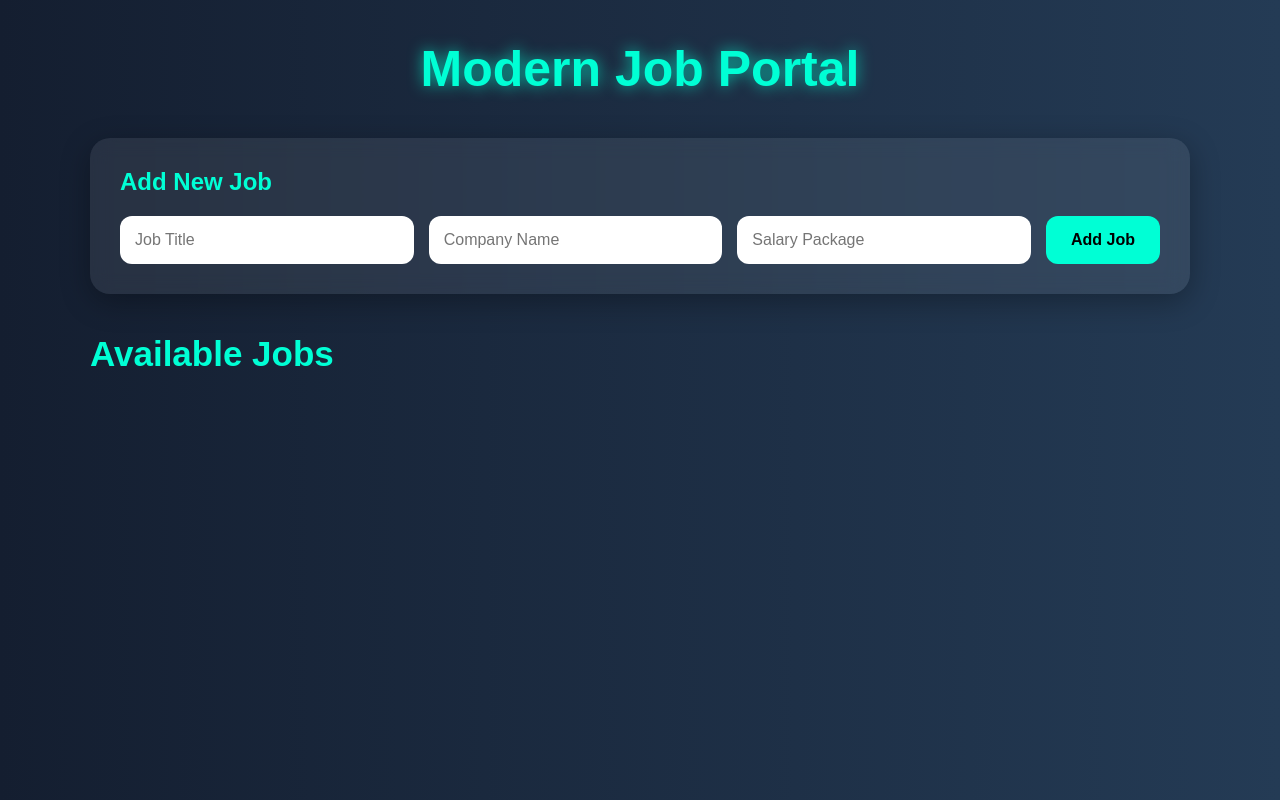
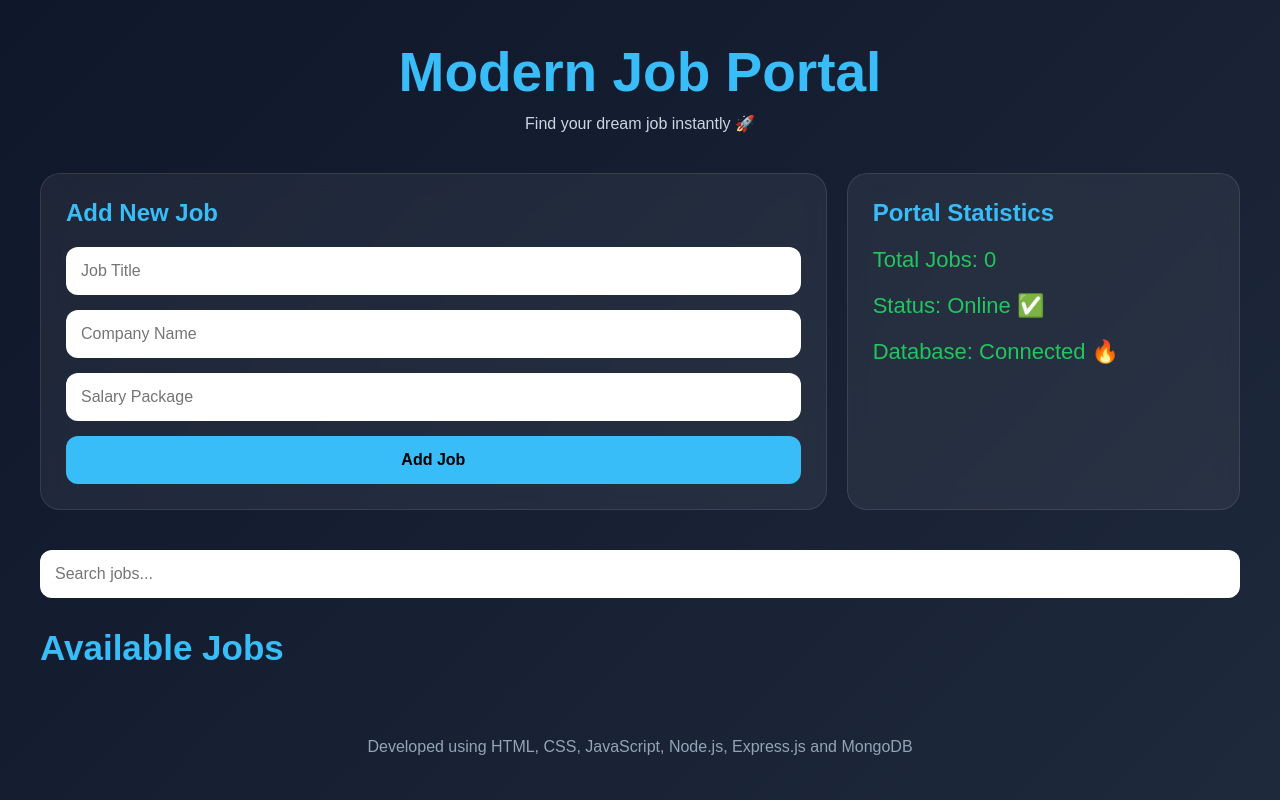
Before and after one commit to aaqil6044-boop/job-portal, a plain HTML site: page frontend/index.html in a window 1280 px wide. Drawn offline with Linux system fonts and the light colour scheme; no server answers.

Commit message:
new ui update

```diff
--- a/frontend/index.html
+++ b/frontend/index.html
@@ -1,192 +1,307 @@
-
 <!DOCTYPE html>
 <html lang="en">
 <head>
 <meta charset="UTF-8">
 <meta name="viewport" content="width=device-width, initial-scale=1.0">
-  <title>Job Portal</title>
+
+<title>Modern Job Portal</title>
 
 <style>
 
-    * {
-      margin: 0;
-      padding: 0;
-      box-sizing: border-box;
-      font-family: Arial, sans-serif;
+*{
+    margin:0;
+    padding:0;
+    box-sizing:border-box;
+    font-family:Arial, sans-serif;
 }
 
-    body {
-      background: linear-gradient(to right, #141e30, #243b55);
-      min-height: 100vh;
-      padding: 40px;
-      color: white;
+body{
+    background: linear-gradient(135deg,#0f172a,#1e293b);
+    min-height:100vh;
+    color:white;
+    padding:40px;
 }
 
-    .container {
-      max-width: 1100px;
-      margin: auto;
+.container{
+    max-width:1200px;
+    margin:auto;
 }
 
-    .title {
-      text-align: center;
-      font-size: 50px;
-      margin-bottom: 40px;
-      font-weight: bold;
-      color: #00ffd5;
-      text-shadow: 0 0 15px rgba(0,255,213,0.7);
+.title{
+    text-align:center;
+    font-size:55px;
+    margin-bottom:10px;
+    color:#38bdf8;
 }
 
-    .form-box {
-      background: rgba(255,255,255,0.08);
-      padding: 30px;
-      border-radius: 20px;
-      backdrop-filter: blur(10px);
-      box-shadow: 0 8px 30px rgba(0,0,0,0.3);
-      margin-bottom: 40px;
+.subtitle{
+    text-align:center;
+    margin-bottom:40px;
+    color:#cbd5e1;
 }
 
-    .form-box h2 {
-      margin-bottom: 20px;
-      color: #00ffd5;
+.top-box{
+    display:grid;
+    grid-template-columns:2fr 1fr;
+    gap:20px;
+    margin-bottom:40px;
 }
 
-    .input-group {
-      display: flex;
-      gap: 15px;
-      flex-wrap: wrap;
+.form-box,
+.stats-box{
+    background:rgba(255,255,255,0.06);
+    border:1px solid rgba(255,255,255,0.1);
+    border-radius:20px;
+    padding:25px;
+    backdrop-filter: blur(10px);
 }
 
-    input {
-      flex: 1;
-      min-width: 200px;
-      padding: 15px;
-      border: none;
-      border-radius: 12px;
-      font-size: 16px;
-      outline: none;
+.form-box h2,
+.stats-box h2{
+    margin-bottom:20px;
+    color:#38bdf8;
 }
 
-    button {
-      padding: 15px 25px;
-      border: none;
-      border-radius: 12px;
-      background: #00ffd5;
-      color: black;
-      font-weight: bold;
-      cursor: pointer;
-      transition: 0.3s;
-      font-size: 16px;
+.input-group{
+    display:flex;
+    flex-direction:column;
+    gap:15px;
 }
 
-    button:hover {
-      transform: scale(1.05);
-      background: white;
+input{
+    padding:15px;
+    border:none;
+    border-radius:12px;
+    font-size:16px;
+    outline:none;
 }
 
-    .jobs-title {
-      margin-bottom: 20px;
-      font-size: 35px;
-      color: #00ffd5;
+button{
+    padding:15px;
+    border:none;
+    border-radius:12px;
+    background:#38bdf8;
+    color:black;
+    font-weight:bold;
+    cursor:pointer;
+    transition:0.3s;
+    font-size:16px;
 }
 
-    #jobs {
-      display: grid;
-      grid-template-columns: repeat(auto-fit, minmax(300px, 1fr));
-      gap: 25px;
+button:hover{
+    transform:scale(1.03);
+    background:white;
 }
 
-    .job-card {
-      background: rgba(255,255,255,0.08);
-      padding: 25px;
-      border-radius: 18px;
-      backdrop-filter: blur(10px);
-      box-shadow: 0 8px 20px rgba(0,0,0,0.3);
-      transition: 0.3s;
+.search-box{
+    margin-bottom:30px;
 }
 
-    .job-card:hover {
-      transform: translateY(-8px);
-      box-shadow: 0 12px 25px rgba(0,0,0,0.5);
+.search-box input{
+    width:100%;
 }
 
-    .job-card h3 {
-      color: #00ffd5;
-      margin-bottom: 12px;
-      font-size: 28px;
+.jobs-title{
+    margin-bottom:20px;
+    color:#38bdf8;
+    font-size:35px;
 }
 
-    .job-card p {
-      margin-bottom: 10px;
-      font-size: 18px;
+#jobs{
+    display:grid;
+    grid-template-columns:repeat(auto-fit,minmax(320px,1fr));
+    gap:25px;
 }
 
-    .salary {
-      color: #00ff88;
-      font-weight: bold;
+.job-card{
+    background:rgba(255,255,255,0.06);
+    border-radius:20px;
+    padding:25px;
+    border:1px solid rgba(255,255,255,0.08);
+    transition:0.3s;
+}
+
+.job-card:hover{
+    transform:translateY(-8px);
+    box-shadow:0 10px 25px rgba(0,0,0,0.4);
+}
+
+.job-card h3{
+    color:#38bdf8;
+    margin-bottom:15px;
+    font-size:28px;
+}
+
+.job-card p{
+    margin-bottom:12px;
+    color:#e2e8f0;
+    font-size:17px;
+}
+
+.salary{
+    color:#22c55e;
+    font-weight:bold;
+}
+
+.badge{
+    display:inline-block;
+    background:#22c55e;
+    color:black;
+    padding:6px 12px;
+    border-radius:30px;
+    font-size:14px;
+    margin-bottom:15px;
+    font-weight:bold;
+}
+
+.stats{
+    font-size:22px;
+    margin-top:20px;
+    color:#22c55e;
+}
+
+.footer{
+    text-align:center;
+    margin-top:50px;
+    color:#94a3b8;
+}
+
+@media(max-width:800px){
+
+    .top-box{
+        grid-template-columns:1fr;
+    }
+
 }
 
 </style>
 </head>
+
 <body>
 
 <div class="container">
 
     <h1 class="title">Modern Job Portal</h1>
 
+    <p class="subtitle">
+        Find your dream job instantly 🚀
+    </p>
+
+    <div class="top-box">
+
         <div class="form-box">
 
             <h2>Add New Job</h2>
 
             <div class="input-group">
+
                 <input type="text" id="title" placeholder="Job Title">
 
                 <input type="text" id="company" placeholder="Company Name">
 
                 <input type="text" id="salary" placeholder="Salary Package">
 
-        <button onclick="addJob()">Add Job</button>
+                <button onclick="addJob()">
+                    Add Job
+                </button>
+
             </div>
 
         </div>
 
-    <h2 class="jobs-title">Available Jobs</h2>
+        <div class="stats-box">
+
+            <h2>Portal Statistics</h2>
+
+            <div class="stats">
+                Total Jobs:
+                <span id="jobCount">0</span>
+            </div>
+
+            <div class="stats">
+                Status:
+                Online ✅
+            </div>
+
+            <div class="stats">
+                Database:
+                Connected 🔥
+            </div>
+
+        </div>
+
+    </div>
+
+    <div class="search-box">
+        <input type="text" id="search" placeholder="Search jobs..." onkeyup="searchJobs()">
+    </div>
+
+    <h2 class="jobs-title">
+        Available Jobs
+    </h2>
 
     <div id="jobs"></div>
+
+    <div class="footer">
+        Developed using HTML, CSS, JavaScript, Node.js, Express.js and MongoDB
+    </div>
 
 </div>
 
 <script>
 
-async function addJob() {
+let allJobs = [];
+
+async function addJob(){
 
     const title = document.getElementById('title').value;
     const company = document.getElementById('company').value;
     const salary = document.getElementById('salary').value;
 
-  await fetch('https://job-portal-bqgu.onrender.com/addJob', {
-    method: 'POST',
-    headers: {
-      'Content-Type': 'application/json'
+    if(!title || !company || !salary){
+        alert("Please fill all fields");
+        return;
+    }
+
+    await fetch('https://job-portal-bqgu.onrender.com/addJob',{
+
+        method:'POST',
+
+        headers:{
+            'Content-Type':'application/json'
         },
-    body: JSON.stringify({
+
+        body:JSON.stringify({
             title,
             company,
             salary
         })
+
     });
 
-  document.getElementById('title').value = "";
-  document.getElementById('company').value = "";
-  document.getElementById('salary').value = "";
+    document.getElementById('title').value="";
+    document.getElementById('company').value="";
+    document.getElementById('salary').value="";
+
+    alert("Job Added Successfully");
 
     loadJobs();
 }
 
-async function loadJobs() {
+async function loadJobs(){
 
     const res = await fetch('https://job-portal-bqgu.onrender.com/jobs');
 
     const jobs = await res.json();
+
+    allJobs = jobs;
+
+    displayJobs(jobs);
+
+    document.getElementById('jobCount').innerText = jobs.length;
+}
+
+function displayJobs(jobs){
 
     let html = "";
 
@@ -196,11 +311,20 @@ async function loadJobs() {
 
         <div class="job-card">
 
+            <div class="badge">
+                Hiring Now
+            </div>
+
             <h3>${job.title}</h3>
 
-        <p><strong>Company:</strong> ${job.company}</p>
+            <p>
+                <strong>Company:</strong>
+                ${job.company}
+            </p>
 
-        <p class="salary">Salary: ${job.salary}</p>
+            <p class="salary">
+                Salary: ${job.salary}
+            </p>
 
             <button onclick="applyJob('${job._id}')">
                 Apply Now
@@ -209,30 +333,54 @@ async function loadJobs() {
         </div>
 
         `;
+
     });
 
     document.getElementById('jobs').innerHTML = html;
 }
 
-async function applyJob(id) {
+function searchJobs(){
+
+    const search = document.getElementById('search').value.toLowerCase();
+
+    const filtered = allJobs.filter(job =>
+
+        job.title.toLowerCase().includes(search) ||
+
+        job.company.toLowerCase().includes(search)
+
+    );
+
+    displayJobs(filtered);
+}
+
+async function applyJob(id){
 
     const name = prompt("Enter your name");
 
     const email = prompt("Enter your email");
 
-  await fetch('https://job-portal-bqgu.onrender.com/apply', {
-    method: 'POST',
-    headers: {
-      'Content-Type': 'application/json'
+    if(!name || !email){
+        return;
+    }
+
+    await fetch('https://job-portal-bqgu.onrender.com/apply',{
+
+        method:'POST',
+
+        headers:{
+            'Content-Type':'application/json'
         },
-    body: JSON.stringify({
+
+        body:JSON.stringify({
             name,
             email,
-      jobId: id
+            jobId:id
         })
+
     });
 
-  alert("Applied Successfully");
+    alert("Applied Successfully 🚀");
 }
 
 loadJobs();
```
Lines whose indentation alone changed are shown as unchanged.
